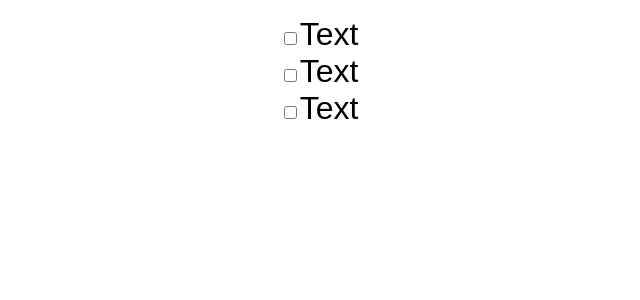
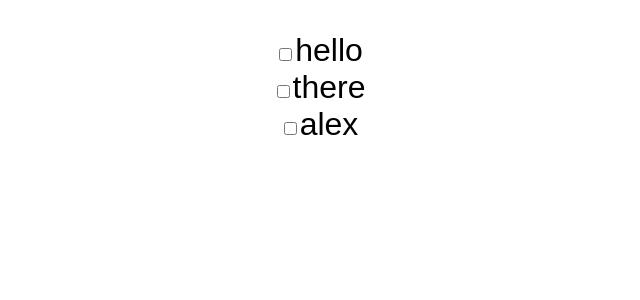
Before and after one commit to developingAlex/emoji-dos2, a React (Create React App) app: page / in a window 1280 px wide. Shown: the top 300 px of the page, without its empty margins (321-961 px from the left). Built offline with nearby package versions, Linux system fonts and the light colour scheme.

Commit message:
Add description passing into TodoItem component

```diff
--- a/src/App.css
+++ b/src/App.css
@@ -1,5 +1,7 @@
 .App {
   text-align: center;
+  max-width: 30rem;
+  margin: 1rem auto;
 }
 
 .App-logo {
--- a/src/App.js
+++ b/src/App.js
@@ -7,11 +7,11 @@ class App extends Component {
   render() {
     return (
       <div className="App">
-       <TodoItem />
+       <TodoItem description='hello'/>
 
-       <TodoItem />
+       <TodoItem description='there'/>
 
-       <TodoItem />
+       <TodoItem description='alex'/>
       </div>
     );
   }
--- a/src/components/TodoItem.js
+++ b/src/components/TodoItem.js
@@ -1,12 +1,12 @@
 import React from 'react'
 
 function TodoItem({
-
+  description
 }) {
   return (
     <label>
       <input type='checkbox' />
-      Text
+       { description }
     </label>
   )
 }
```
